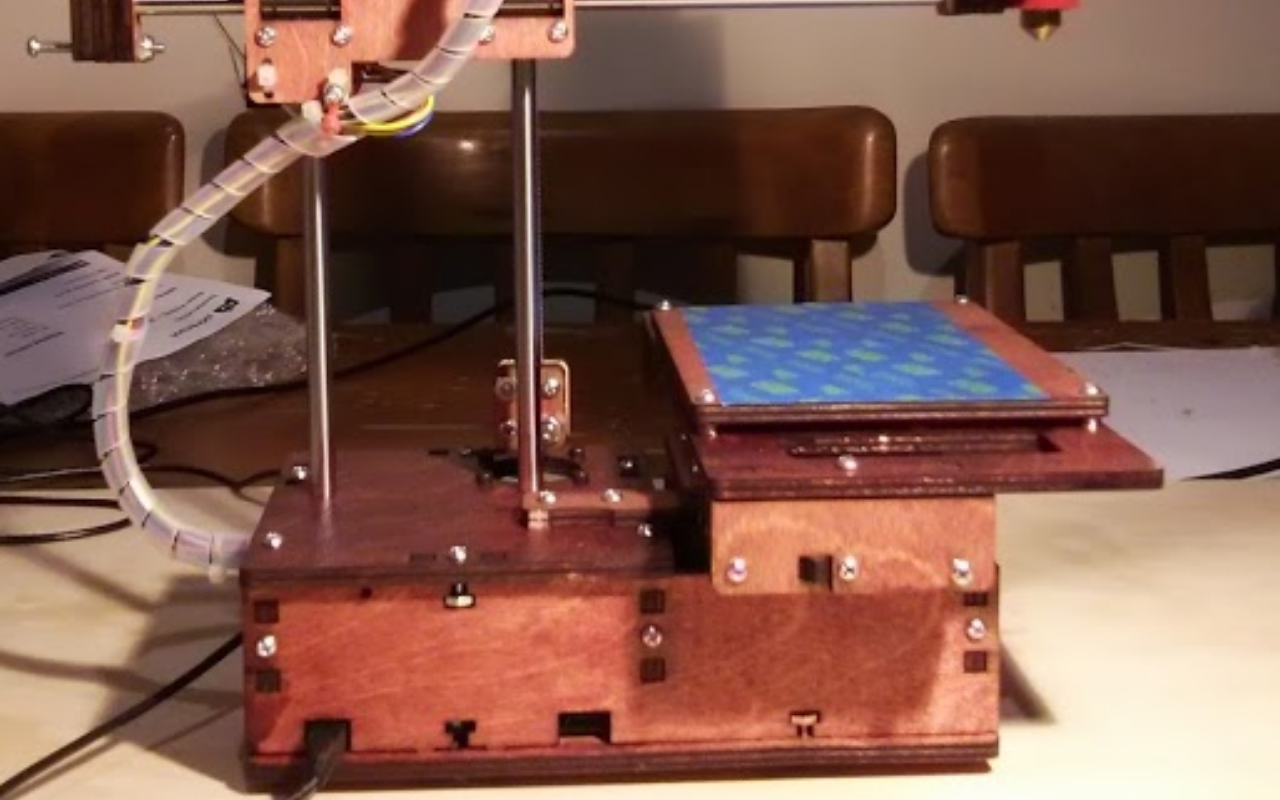
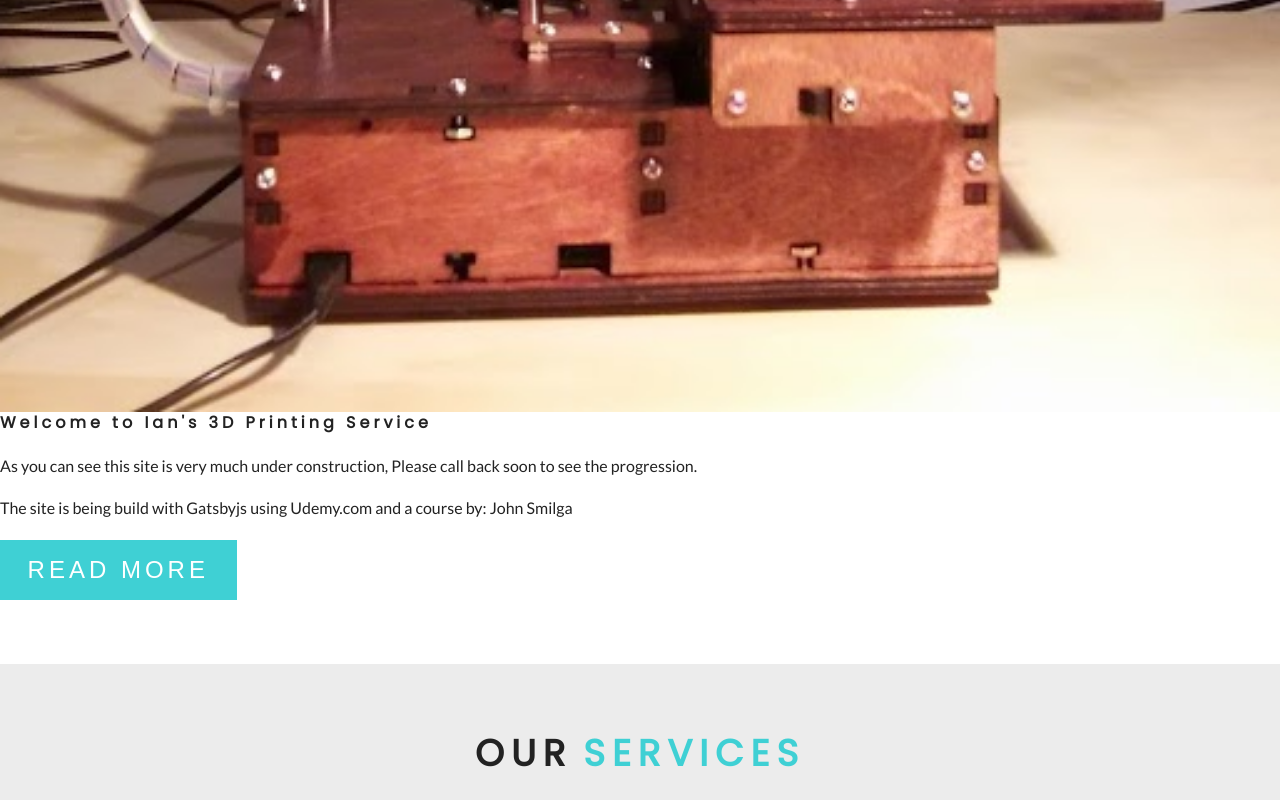
Before and after one commit to IanY57/ians3dp-v03, a Gatsby site: page / in a window 1280 px wide. Shown: the part 2000-2800 px from the top of the page. Built offline with nearby package versions, Linux system fonts and the light colour scheme; Gatsby itself is replaced by a stand-in of ours.

Commit message:
Correted About Image layout

```diff
--- a/src/components/home/About.js
+++ b/src/components/home/About.js
@@ -3,7 +3,6 @@ import { useStaticQuery, graphql } from "gatsby"
 import Img from "gatsby-image"
 
 import Title from "../Title"
-import img from "../../images/about_v2.png"
 
 import styles from "../../css/about.module.css"
 
@@ -11,7 +10,7 @@ const getAboutImage = graphql`
   query aboutImage {
     aboutImage: file(relativePath: { eq: "about_v2.png" }) {
       childImageSharp {
-        fluid(maxWidth: 800) {
+        fluid(maxWidth: 600) {
           ...GatsbyImageSharpFluid
         }
       }
@@ -28,7 +27,6 @@ const About = () => {
       <div className={styles.aboutCenter}>
         <article className={styles.aboutImg}>
           <div className={styles.imgContainer}>
-            {/* <img src={img} alt="about me" /> */}
             <Img
               fluid={aboutImage.childImageSharp.fluid}
               alt="My first 3D Printer, a Printrbot Junior version 2"
@@ -38,12 +36,12 @@ const About = () => {
         <article className={styles.aboutInfo}>
           <h4>Welcome to Ian's 3D Printing Service</h4>
           <p>
-            Lorem ipsum dolor sit amet, consectetur adipiscing elit. Sed
-            consectetur eros et.
+            As you can see this site is very much under construction, Please
+            call back soon to see the progression.
           </p>
           <p>
-            Lorem ipsum dolor sit amet, consectetur adipiscing elit. Sed
-            consectetur eros et.
+            The site is being build with Gatsbyjs using Udemy.com and a course
+            by: John Smilga
           </p>
           <button type="button" className="btn-primary">
             read more
--- a/src/css/about.module.css
+++ b/src/css/about.module.css
@@ -42,10 +42,10 @@
     margin: 0;
   }
   .about-img img {
-    max-height: 500px;
+    max-height: 600px;
   }
   .img-container {
-    max-height: 500px;
+    max-height: 600px;
   }
   .about-info p {
     width: 80%;
--- a/src/pages/index.js
+++ b/src/pages/index.js
@@ -21,9 +21,9 @@ const index = ({ data }) => {
           </Link>
         </Banner>
       </StyledHero>
+      <About />
 
       <Services />
-      <About />
     </Layout>
   )
 }
```
